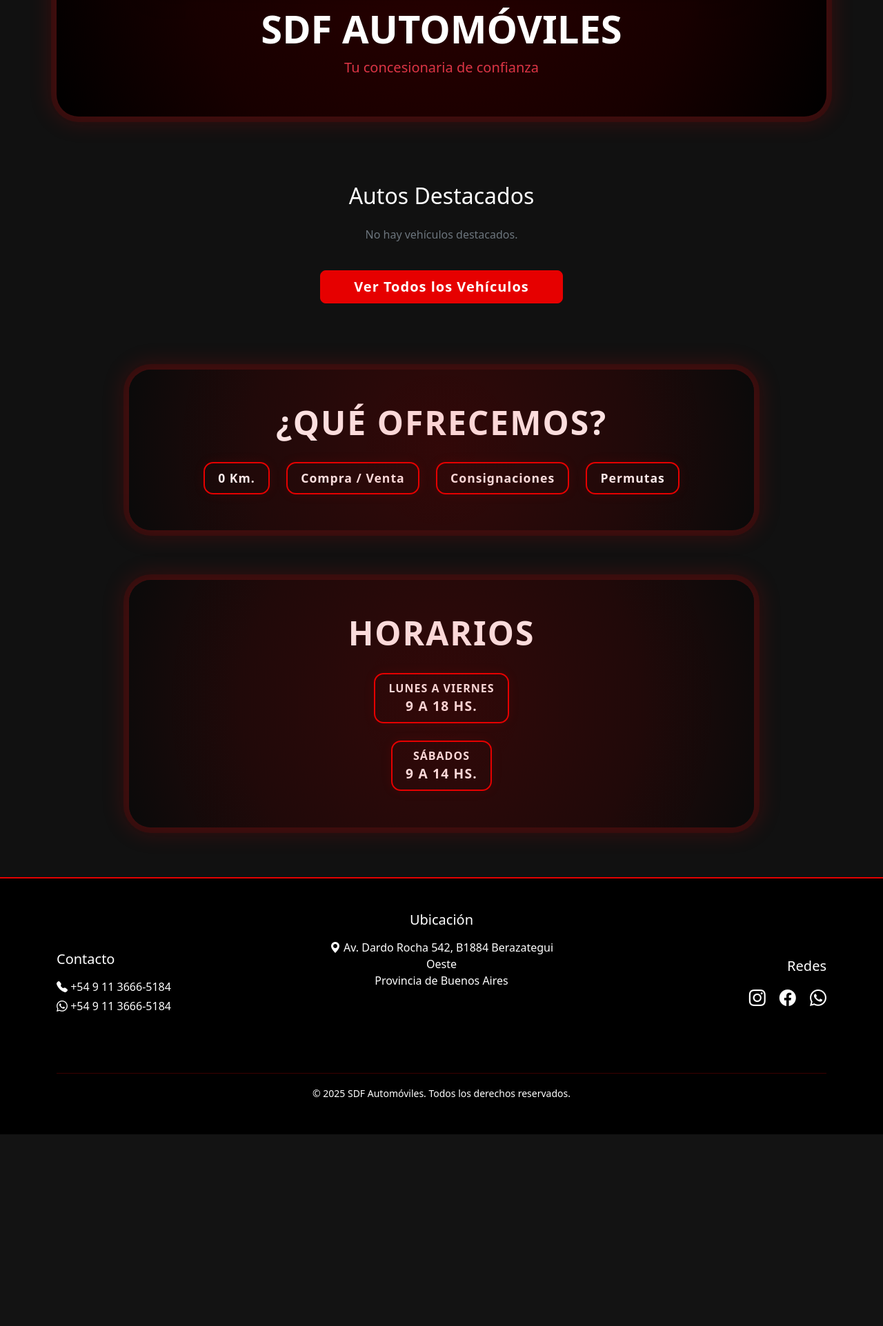
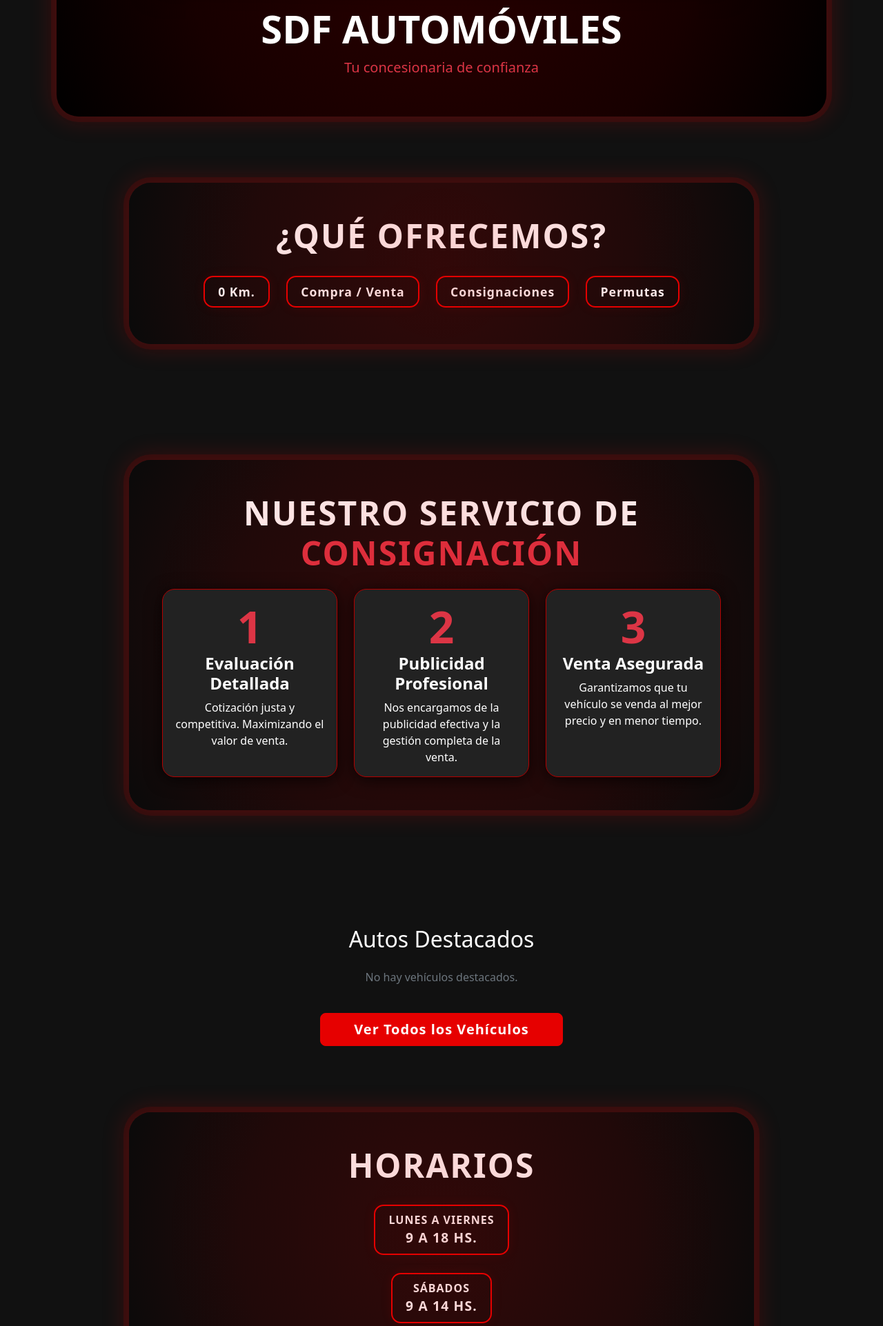
Before and after one commit to NicolasGomez268/Concesionaria, a Django app: page / in a window 1280 px wide. Shown: the part 448-2371 px from the top of the page at 69% size. Before the commit the page ends 2093 px from the top, so only its background shows below. Run offline with Django 5.2, Linux system fonts and the light colour scheme; data that the repository does not hold is empty; grey boxes are pictures that could not be loaded.

Commit message:
subiendo

```diff
--- a/admin_panel/views.py
+++ b/admin_panel/views.py
@@ -9,7 +9,7 @@ from vehiculos.forms import VehiculoForm
 
 @login_required
 def dashboard(request):
-    vehiculos = Vehiculo.objects.all()
+    vehiculos = Vehiculo.objects.filter(activo=True)
     return render(request, 'admin_panel/dashboard.html', {
         'vehiculos': vehiculos
     })
--- a/templates/base.html
+++ b/templates/base.html
@@ -398,7 +398,6 @@
                     <h5 class="mb-3">Redes</h5>
                     <div class="social-links">
                         <a href="https://www.instagram.com/sdf_automoviles?utm_source=ig_web_button_share_sheet&igsh=ZDNlZDc0MzIxNw==" class="text-light me-3" target="_blank"><i class="bi bi-instagram"></i></a>
-                        <a href="#" class="text-light me-3"><i class="bi bi-facebook"></i></a>
                         <a href="https://wa.me/5491136665184" class="text-light"><i class="bi bi-whatsapp"></i></a>
                     </div>
                 </div>
--- a/templates/core/home.html
+++ b/templates/core/home.html
@@ -7,6 +7,57 @@
     <img src="/static/portada.png" alt="Portada SDF Automóviles" class="img-fluid portada-img mb-4" style="max-height: 350px; width: 80%; object-fit: contain;">
     <h1 class="display-4 fw-bold text-white mb-2 animate-title">SDF AUTOMÓVILES</h1>
     <p class="lead text-danger animate-fadein">Tu concesionaria de confianza</p>
+</div>
+
+<!-- SERVICIO DE CONSIGNACIÓN -->
+<div class="container py-5">
+    <div class="row justify-content-center mb-4">
+        <div class="col-lg-10">
+            <div class="portada-marco-red bg-dark bg-opacity-75 text-center p-5 mb-5" style="background-color: rgba(10,10,10,0.92) !important;">
+                <h2 class="display-5 fw-bold text-white mb-4" style="letter-spacing:2px;">¿QUÉ OFRECEMOS?</h2>
+                <div class="d-flex flex-wrap justify-content-center gap-4">
+                    <div class="servicio-portada">0 Km.</div>
+                    <div class="servicio-portada">Compra / Venta</div>
+                    <div class="servicio-portada">Consignaciones</div>
+                    <div class="servicio-portada">Permutas</div>
+                </div>
+            </div>
+        </div>
+    </div>
+</div>
+
+<!-- SERVICIO DE CONSIGNACIÓN -->
+<div class="container py-5">
+    <div class="row justify-content-center mb-4">
+        <div class="col-lg-10">
+            <div class="portada-marco-red bg-dark bg-opacity-75 text-center p-5 mb-5" style="background-color: rgba(10,10,10,0.92) !important;">
+                <h2 class="display-5 fw-bold mb-4" style="color:#fff; letter-spacing:2px;">NUESTRO SERVICIO DE <span class="text-danger">CONSIGNACIÓN</span></h2>
+                <div class="row justify-content-center align-items-stretch g-4">
+                    <div class="col-md-4">
+                        <div class="card h-100 bg-dark border-danger text-white text-center p-3">
+                            <div class="display-3 fw-bold text-danger">1</div>
+                            <h4 class="fw-bold mb-2">Evaluación Detallada</h4>
+                            <p class="mb-0">Cotización justa y competitiva. Maximizando el valor de venta.</p>
+                        </div>
+                    </div>
+                    <div class="col-md-4">
+                        <div class="card h-100 bg-dark border-danger text-white text-center p-3">
+                            <div class="display-3 fw-bold text-danger">2</div>
+                            <h4 class="fw-bold mb-2">Publicidad Profesional</h4>
+                            <p class="mb-0">Nos encargamos de la publicidad efectiva y la gestión completa de la venta.</p>
+                        </div>
+                    </div>
+                    <div class="col-md-4">
+                        <div class="card h-100 bg-dark border-danger text-white text-center p-3">
+                            <div class="display-3 fw-bold text-danger">3</div>
+                            <h4 class="fw-bold mb-2">Venta Asegurada</h4>
+                            <p class="mb-0">Garantizamos que tu vehículo se venda al mejor precio y en menor tiempo.</p>
+                        </div>
+                    </div>
+                </div>
+            </div>
+        </div>
+    </div>
 </div>
 
 <div class="container py-5">
@@ -38,19 +89,6 @@
 
 <!-- Sección de Servicios y Horarios -->
 <div class="container py-5">
-    <div class="row justify-content-center mb-4">
-        <div class="col-lg-10">
-            <div class="portada-marco-red bg-dark bg-opacity-75 text-center p-5 mb-5" style="background-color: rgba(10,10,10,0.92) !important;">
-                <h2 class="display-5 fw-bold text-white mb-4" style="letter-spacing:2px;">¿QUÉ OFRECEMOS?</h2>
-                <div class="d-flex flex-wrap justify-content-center gap-4">
-                    <div class="servicio-portada">0 Km.</div>
-                    <div class="servicio-portada">Compra / Venta</div>
-                    <div class="servicio-portada">Consignaciones</div>
-                    <div class="servicio-portada">Permutas</div>
-                </div>
-            </div>
-        </div>
-    </div>
     <div class="row justify-content-center">
         <div class="col-lg-10">
             <div class="portada-marco-red bg-dark bg-opacity-75 text-center p-5" style="background-color: rgba(10,10,10,0.92) !important;">
```
Also changed, not shown: db.sqlite3, 1 other file.
